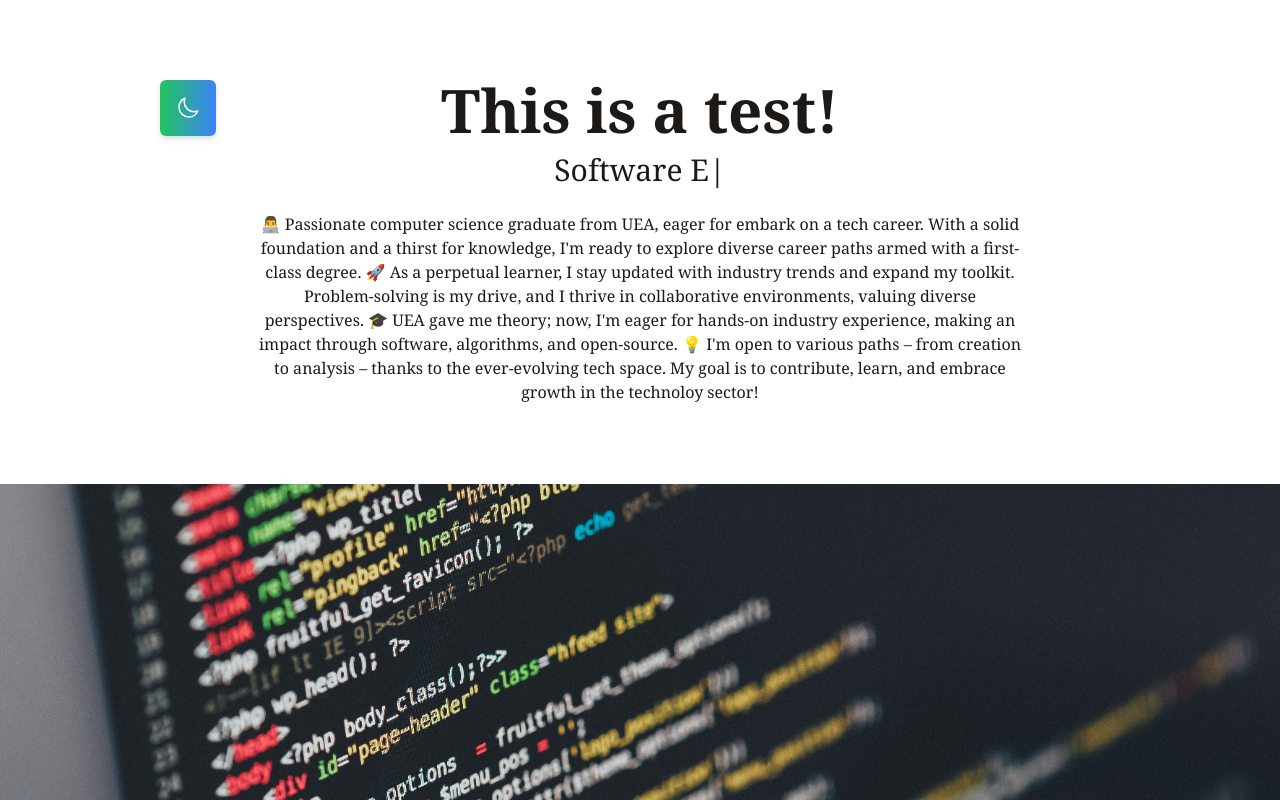
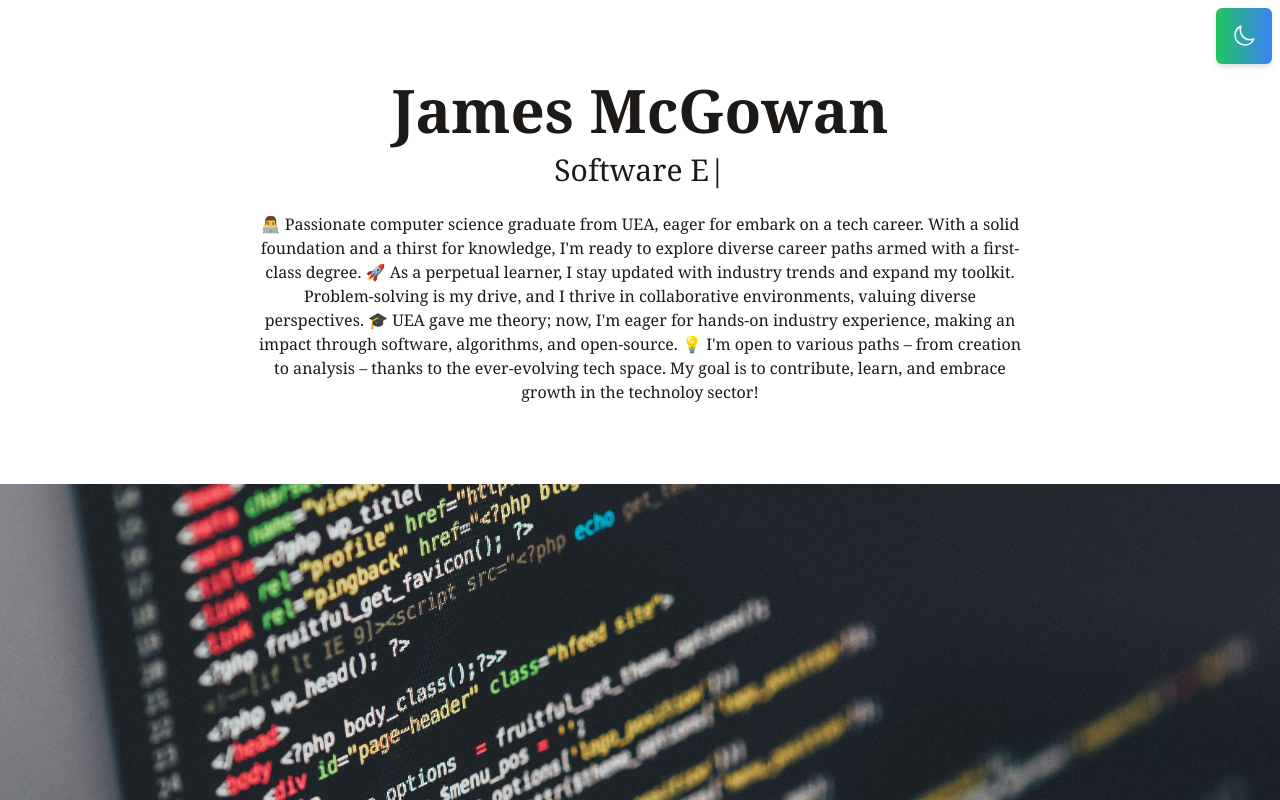
Before and after one commit to JamesMcG13/JamesMcG13.github.io, a React (Vite) app: page / in a window 1280 px wide. Shown: the top 800 px of the page. Built offline with nearby package versions, Linux system fonts and the light colour scheme; a web font is replaced by a local one.

Commit message:
moved button

```diff
--- a/src/App.jsx
+++ b/src/App.jsx
@@ -68,7 +68,7 @@ function App() {
       <button
         type="button"
         onClick={handleThemeSwitch}
-        className="fixed z-40 p-4 md:left-40 top-20 bg-gradient-to-r from-green-500 to-blue-500 drop-shadow-md hover:from-pink-500 hover:to-yellow-500 dark:bg-gradient-to-r dark:from-pink-500 dark:to-yellow-500 drop-shadow-md dark:hover:from-green-500 dark:hover:to-blue-500 text-lg p-1 rounded-md"
+        className="fixed z-40 p-4 right-2 top-2 bg-gradient-to-r from-green-500 to-blue-500 drop-shadow-md hover:from-pink-500 hover:to-yellow-500 dark:bg-gradient-to-r dark:from-pink-500 dark:to-yellow-500 drop-shadow-md dark:hover:from-green-500 dark:hover:to-blue-500 text-lg p-1 rounded-md"
       >
         {theme === 'dark' ? sun : moon}
       </button>
--- a/src/components/Intro.jsx
+++ b/src/components/Intro.jsx
@@ -4,7 +4,7 @@ import Typed from "react-typed";
 function Intro(){
     return (
         <div className="flex items-center justify center flex-col text-center pt-20 pb-20">
-            <h1 className="text-4xl md:text-6xl mb-2 md:mb-3 font-bold bg-clip-text text-stone-900 dark:text-white">This is a test!</h1>
+            <h1 className="text-4xl md:text-6xl mb-2 md:mb-3 font-bold bg-clip-text text-stone-900 dark:text-white">James McGowan</h1>
             <Typed className="text-base md:text-3xl mb-6 font-medium text-stone-900 dark:text-white"
                 strings={["Computer Science Graduate", "Software Engineer", "Data Scientist", "Web Developer", "Data Analyst"]}
                 typeSpeed={120}
```
